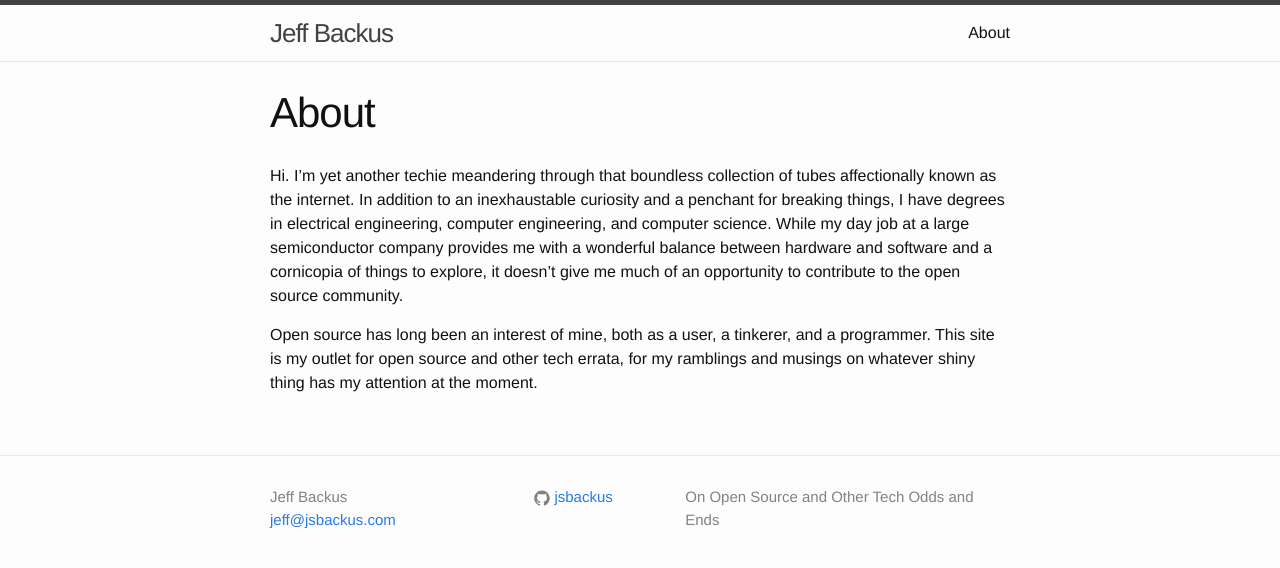
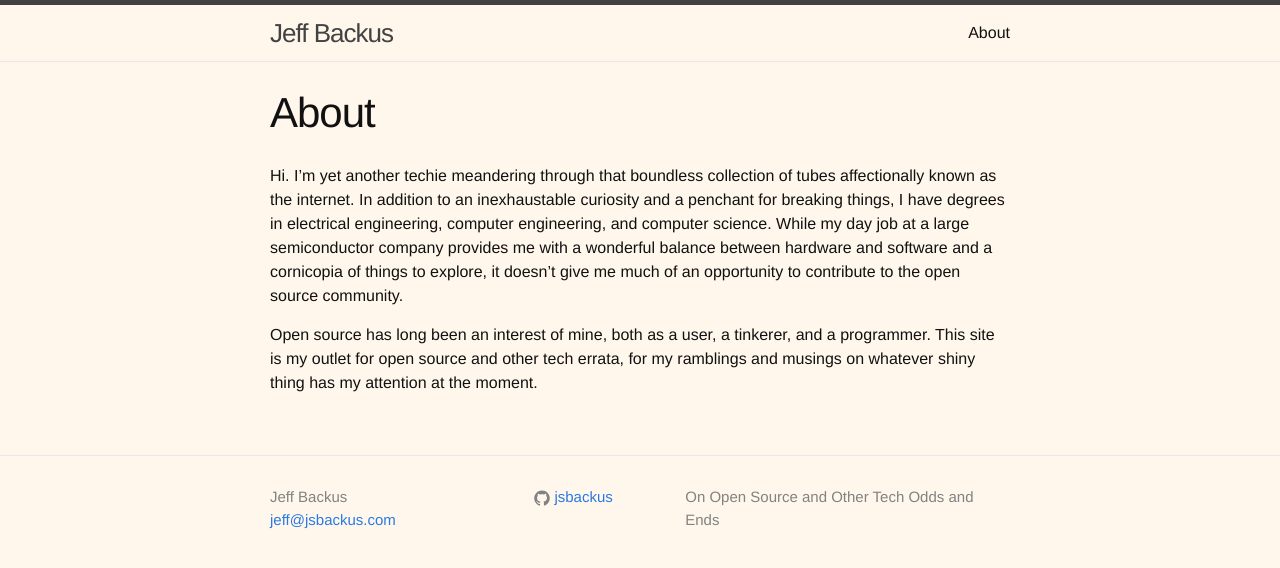
Before and after one commit to jsbackus/jsbackus.github.io, a Jekyll site: the page built from about.md, in a window 1280 px wide. Shown: the top 568 px of the page. Built offline with Jekyll 4.4.1, drawn with Linux system fonts in a browser that asks for light colours.

Commit message:
Tweaked background color.

```diff
--- a/css/main.scss
+++ b/css/main.scss
@@ -14,7 +14,8 @@ $base-line-height: 1.5;
 $spacing-unit:     30px;
 
 $text-color:       #111;
-$background-color: #fdfdfd;
+//$background-color: #fdfdfd;
+$background-color: #fff7ec;
 $brand-color:      #2a7ae2;
 
 $grey-color:       #828282;
```
